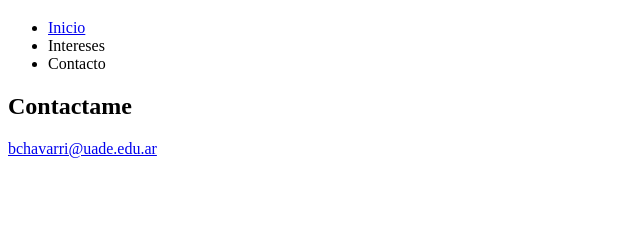
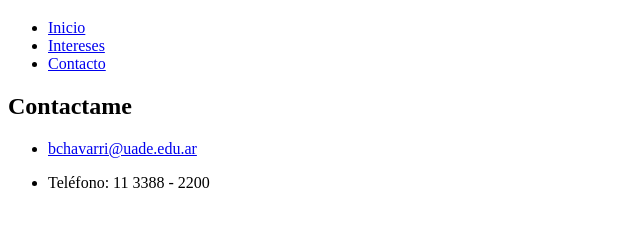
Before and after one commit to BautistaChavarri/proyecto1, a plain HTML site: page contacto.html in a window 1280 px wide. Shown: the part 61-288 px from the top of the page, without its empty margins (0-640 px from the left). Drawn offline with Linux system fonts and the light colour scheme.

Commit message:
Actualizo archivos

```diff
--- a/contacto.html
+++ b/contacto.html
@@ -11,14 +11,18 @@
         <nav>
             <ul>
                 <li><a href="index.html">Inicio</a></li>
-                <li><a href="intereses.html"></a>Intereses</li>
-                <li><a href="contacto.html"></a>Contacto</li>
+                <li><a href="intereses.html">Intereses</a></li>
+                <li><a href="contacto.html">Contacto</a></li>
             </ul>
         </nav>
     </header>
     <main>
         <h2>Contactame</h2>
-        <a href="mailto:bchavarri@uade.edu.ar">bchavarri@uade.edu.ar</a>
+        <ul>
+            <li><a href="mailto:bchavarri@uade.edu.ar">bchavarri@uade.edu.ar</a></li></li>
+            <li><p>Teléfono: 11 3388 - 2200</p></li>
+
+        </ul>
     </main>
 
 </body>
```
